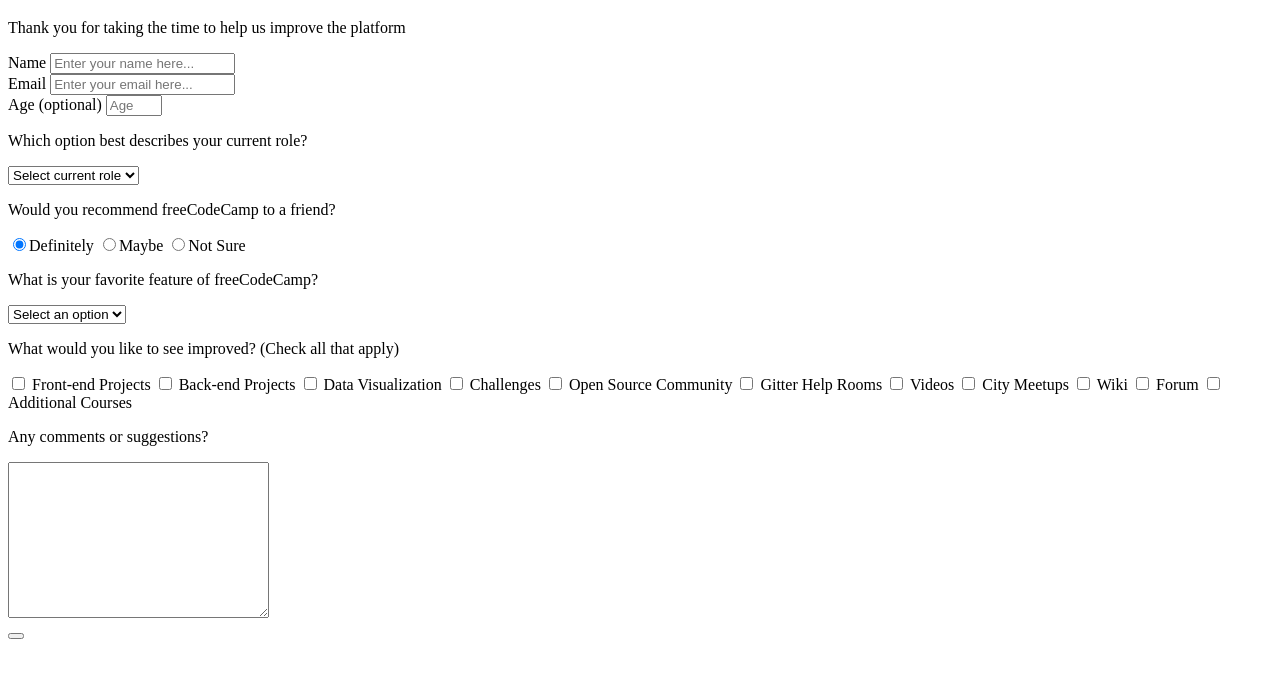
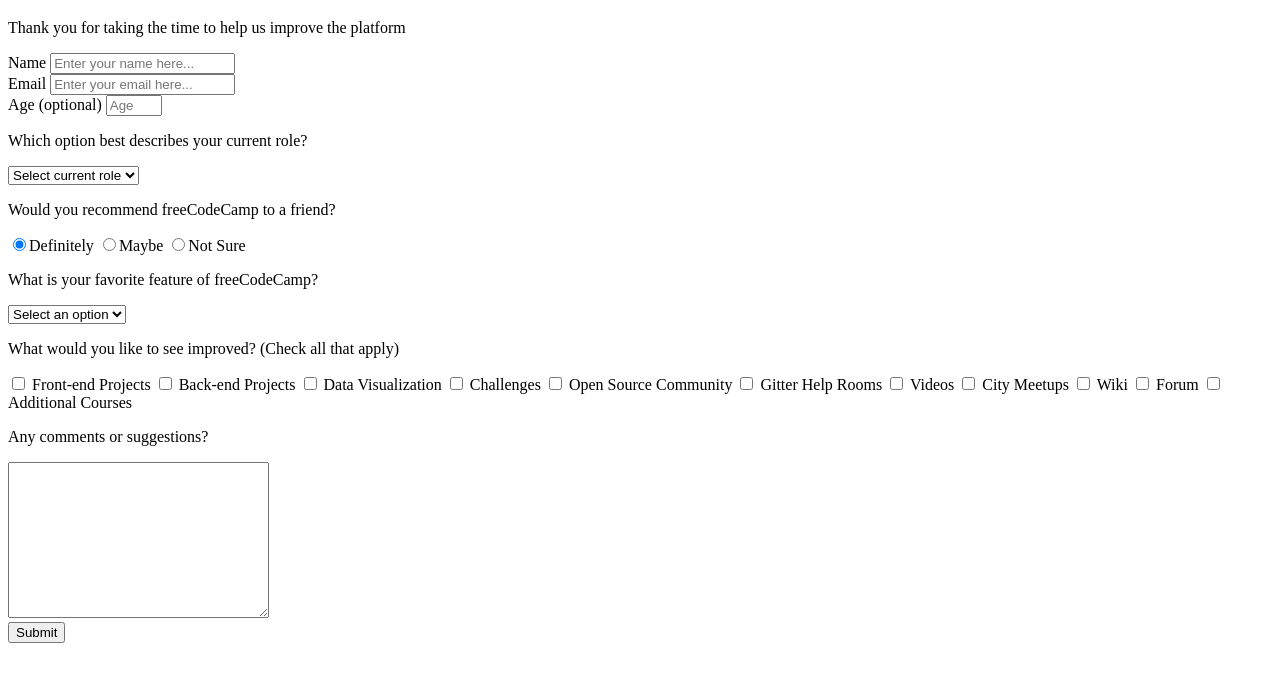
Before and after one commit to syjem/Survey-Form, a plain HTML site: page copy.html in a window 1280 px wide. Shown: the part 61-742 px from the top of the page. Drawn offline with Linux system fonts and the light colour scheme.

Commit message:
Submit Button Added

```diff
--- a/copy.html
+++ b/copy.html
@@ -211,9 +211,9 @@
                 </textarea>
             </div>
 
-            <div>
-                <button>
-
+            <div class="form-group">
+                <button type="submit" id="submit" class="submit-button">
+                    Submit
                 </button>
             </div>
 
```
